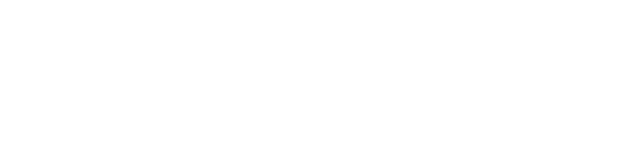
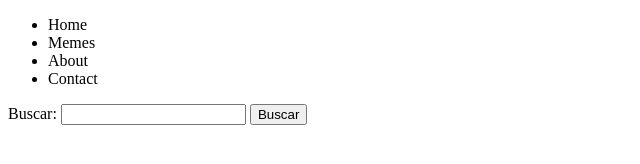
Before and after one commit to tarowookjin/ING.WEB-LAB1, a plain HTML site: page index.html in a window 1280 px wide. Shown: the whole page, without its empty margins (0-640 px from the left). Drawn offline with Linux system fonts and the light colour scheme.

Commit message:
add navbar and form

```diff
--- a/index.html
+++ b/index.html
@@ -7,8 +7,30 @@
 		<header>
 		</header>
 		<nav>
+
+			<ul>
+				<li>
+					Home
+					</li>
+				<li>
+					Memes
+					</li>
+				<li>
+					About
+					</li>
+				<li>
+					Contact
+					</li>
+			</ul>
 		</nav>
 		<aside>
+			<div>
+				<form>
+					<label>Buscar:</label>
+					<input type="text">
+					<input type ="submit" value="Buscar">
+				</form>
+			</div>
 		</aside>
 		<section>
 			<article>
```
